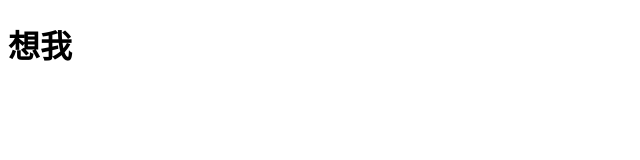
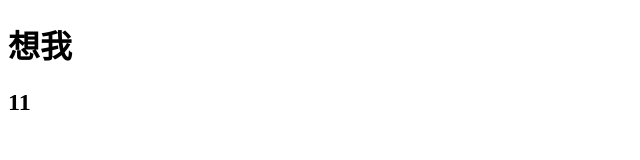
Before and after one commit to gonghe6688/huahei, a plain HTML site: page index.html in a window 1280 px wide. Shown: the full height of the page, 0-640 px from the left. Drawn offline with Linux system fonts and the light colour scheme.

Commit message:
:100: skt

```diff
--- a/index.html
+++ b/index.html
@@ -8,5 +8,6 @@
 </head>
 <body>
     <h1>想我</h1>
+    <h2>11</h2>
 </body>
 </html>
```
